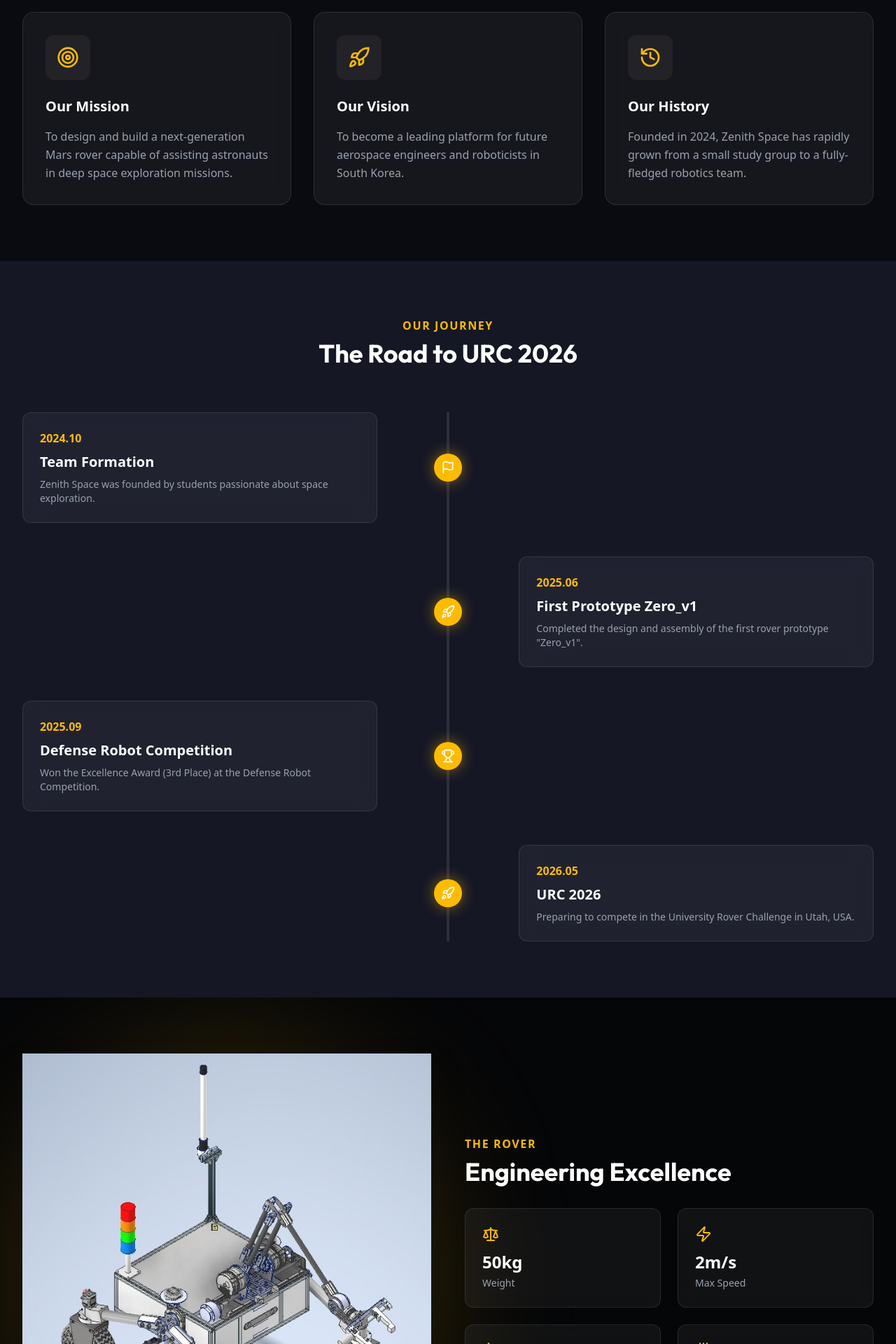
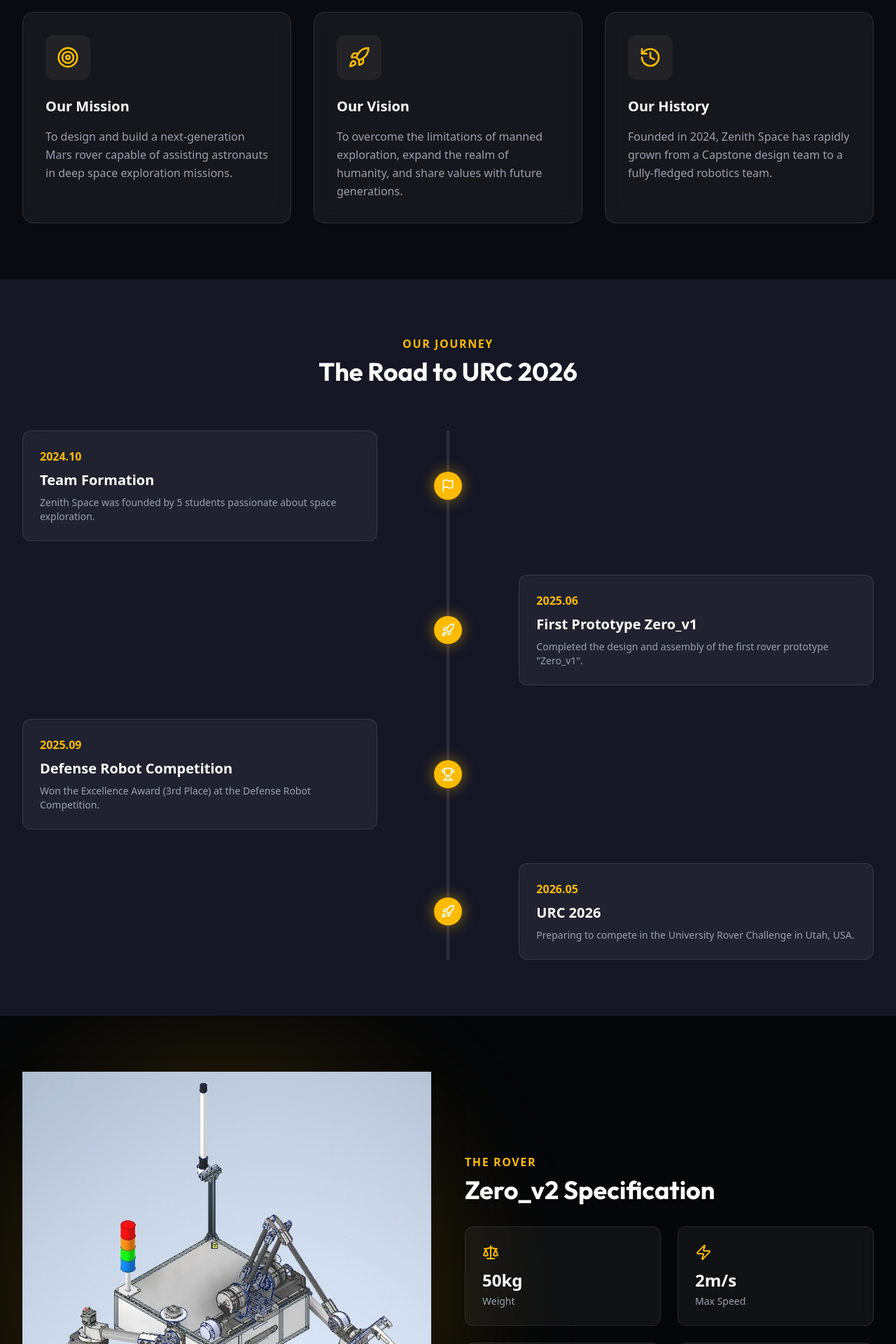
Before and after one commit to ZenithSpace/zenith.github.io, a React (Vite) app in the folder zenith-web/: page / in a window 1280 px wide. Shown: the part 999-2919 px from the top of the page at 70% size. Built offline with nearby package versions, Linux system fonts and the light colour scheme; a web font is replaced by a local one.

Commit message:
Update content: Rover specs, Journey details, About history/vision

```diff
--- a/zenith-web/src/data/translations.ts
+++ b/zenith-web/src/data/translations.ts
@@ -23,9 +23,9 @@ export const translations = {
             missionTitle: 'Our Mission',
             missionDesc: 'To design and build a next-generation Mars rover capable of assisting astronauts in deep space exploration missions.',
             visionTitle: 'Our Vision',
-            visionDesc: 'To become a leading platform for future aerospace engineers and roboticists in South Korea.',
+            visionDesc: 'To overcome the limitations of manned exploration, expand the realm of humanity, and share values with future generations.',
             historyTitle: 'Our History',
-            historyDesc: 'Founded in 2024, Zenith Space has rapidly grown from a small study group to a fully-fledged robotics team.',
+            historyDesc: 'Founded in 2024, Zenith Space has rapidly grown from a Capstone design team to a fully-fledged robotics team.',
         },
         journey: {
             title: 'Our Journey',
@@ -34,7 +34,7 @@ export const translations = {
                 founded: {
                     year: '2024.10',
                     title: 'Team Formation',
-                    desc: 'Zenith Space was founded by students passionate about space exploration.',
+                    desc: 'Zenith Space was founded by 5 students passionate about space exploration.',
                 },
                 prototype: {
                     year: '2025.06',
@@ -55,7 +55,7 @@ export const translations = {
         },
         rover: {
             title: 'The Rover',
-            subtitle: 'Engineering Excellence',
+            subtitle: 'Zero_v2 Specification',
             specs: {
                 weight: 'Weight',
                 speed: 'Max Speed',
@@ -132,9 +132,9 @@ export const translations = {
             missionTitle: '우리의 미션',
             missionDesc: '심우주 탐사 임무에서 우주비행사를 보조할 수 있는 차세대 화성 로버를 설계하고 제작하는 것입니다.',
             visionTitle: '우리의 비전',
-            visionDesc: '대한민국 미래 항공우주 엔지니어와 로봇 공학자들을 위한 최고의 플랫폼이 되는 것입니다.',
+            visionDesc: '유인탐사의 한계를 극복하고 인류의 영역을 확장하며 미래세대와 가치를 공유합니다.',
             historyTitle: '우리의 역사',
-            historyDesc: '2024년에 설립된 Zenith Space는 작은 스터디 그룹에서 시작하여 완전한 로봇 팀으로 빠르게 성장했습니다.',
+            historyDesc: '2024년에 설립된 Zenith Space는 캡스톤 디자인 팀에서 시작하여 완전한 로봇 팀으로 빠르게 성장했습니다.',
         },
         journey: {
             title: '우리의 여정',
@@ -143,7 +143,7 @@ export const translations = {
                 founded: {
                     year: '2024.10',
                     title: '팀 설립',
-                    desc: '우주 탐사에 열정을 가진 학생들이 모여 Zenith Space를 설립했습니다.',
+                    desc: '우주 탐사에 열정을 가진 5명의 학생들이 모여 Zenith Space를 설립했습니다.',
                 },
                 prototype: {
                     year: '2025.06',
@@ -164,7 +164,7 @@ export const translations = {
         },
         rover: {
             title: '로버',
-            subtitle: '공학적 우수성',
+            subtitle: 'Zero_v2 Specification',
             specs: {
                 weight: '무게',
                 speed: '최대 속도',
```
